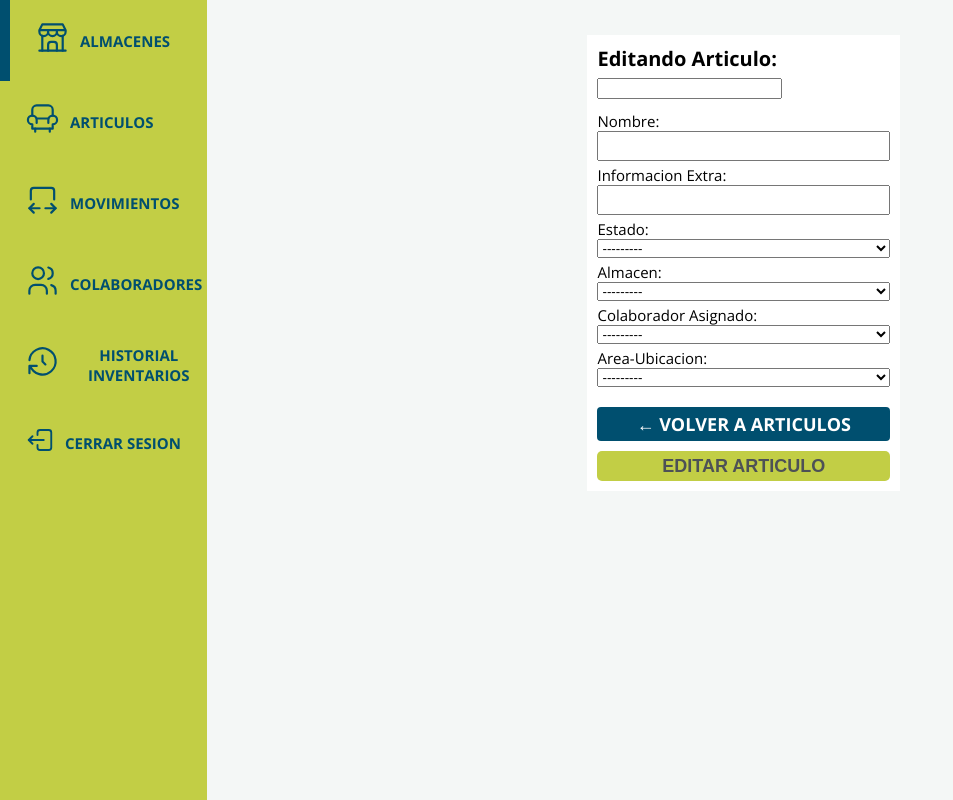
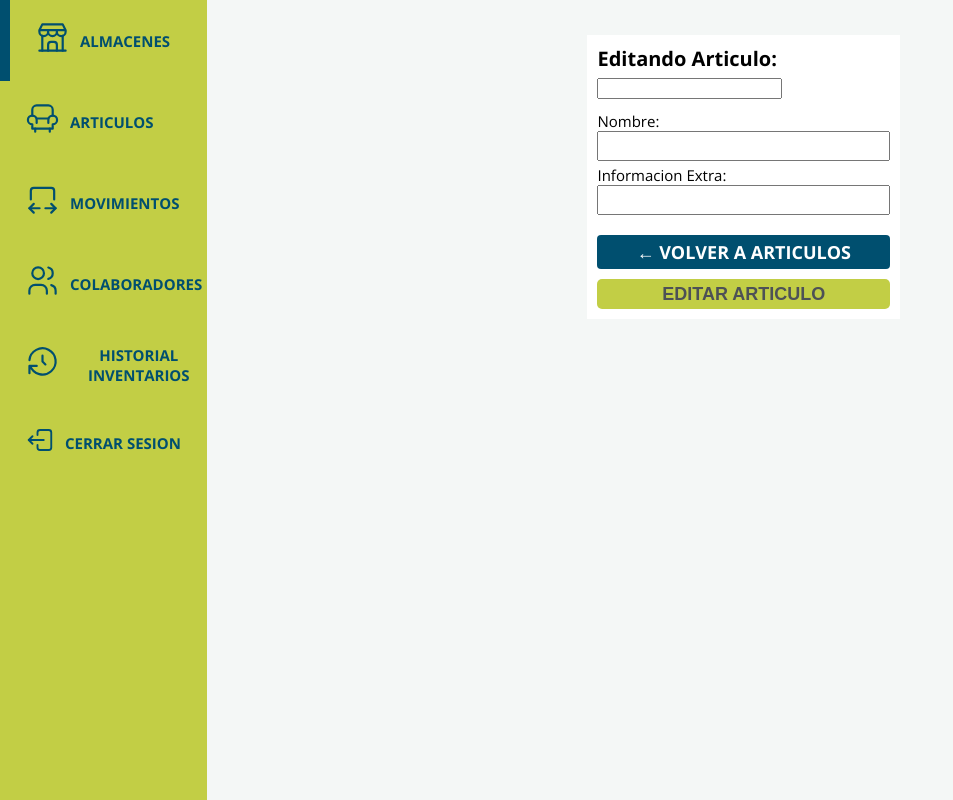
Before and after one commit to ViTh0X/aplicaciones_incasur, a Django app: template templates/logistica/formulario_editar_item.html in a window 1280 px wide. Shown: the whole page, without its empty margins (0-953 px from the left). Run offline with Django 5.2, Linux system fonts and the light colour scheme; the template is opened without the code that fills it: values that come from a table or form of the project are taken from there, others are empty.

Commit message:
Editar Formulario items

```diff
--- a/app_logistica/models.py
+++ b/app_logistica/models.py
@@ -1,5 +1,6 @@
 from django.db import models
 from django.conf import settings
+import hashlib
 import os
 
 # Create your models here.
@@ -126,7 +127,21 @@ class HistorialInventarios(models.Model):
     def __str__(self):
         return self.id_historial
 
-#tenemos que eliminar esta tabla
+class ItemMovimientosCabecera(models.Model):
+    id_cabezera = models.AutoField(primary_key=True)
+    colaborador_confirma = models.ForeignKey(Colaboradores,on_delete=models.CASCADE)
+    fecha = models.DateTimeField(auto_now=True)
+    firma_base64 = models.TextField()
+    hash_seguridad = models.CharField(max_length=64, editable=False)
+
+    def save(self, *args, **kwargs):
+        if not self.hash_seguridad:
+            # Sello de seguridad
+            cadena = f"{self.nombre_trabajador}{self.fecha}{self.firma_base64}{settings.SECRET_KEY}"
+            self.hash_seguridad = hashlib.sha256(cadena.encode()).hexdigest()
+        super().save(*args, **kwargs)
+
+
 
 class TiposMovimiento(models.Model):
     id_tipo = models.AutoField(primary_key=True)
@@ -140,10 +155,12 @@ class TiposMovimiento(models.Model):
     def __str__(self):
         return self.nombre_movimiento
 
+
 class ItemsMovimientos(models.Model):
     id_movimiento = models.AutoField(primary_key=True)
+    id_movimiento_cabezera = models.ForeignKey(ItemMovimientosCabecera,on_delete=models.CASCADE,null=True,blank=True)
+    id_item = models.ForeignKey(Items,on_delete=models.CASCADE)
     tipo_movimiento = models.ForeignKey(TiposMovimiento,on_delete=models.CASCADE)#,null=True,blank=True)#
-    id_item = models.ForeignKey(Items,on_delete=models.CASCADE)
     nombre_origen = models.CharField(max_length=150)
     nombre_destino = models.CharField(max_length=150)
     id_movimiento_referencia = models.ForeignKey('self',on_delete=models.CASCADE,null=True,blank=True)#
--- a/templates/logistica/formulario_editar_item.html
+++ b/templates/logistica/formulario_editar_item.html
@@ -7,10 +7,6 @@
         <div>
             <p class="mensaje_error">{{ form.nombre_item.errors }}</p>
             <p class="mensaje_error">{{ form.descripcion_item.errors }}</p>
-            <p class="mensaje_error">{{ form.id_estado.errors }}</p>
-            <p class="mensaje_error">{{ form.id_almacen.errors }}</p>
-            <p class="mensaje_error">{{ form.id_usuario.errors }}</p>
-            <p class="mensaje_error">{{ form.id_area.errors }}</p>
         </div>
         <form method="POST">
             {% csrf_token %}
@@ -22,22 +18,6 @@
                 <label for="">Informacion Extra:</label>
                 {{ form.descripcion_item }}
             </div>
-            <div class="campos_textosimple">
-                <label for="">Estado:</label>
-                {{ form.id_estado }}
-            </div>
-            <div class="campos_textosimple">
-                <label for="">Almacen:</label>
-                {{ form.id_almacen }}
-            </div>
-            <div class="campos_textosimple">
-                <label for="">Colaborador Asignado:</label>
-                {{ form.id_usuario }}
-            </div>
-            <div class="campos_textosimple">
-                <label for="">Area-Ubicacion:</label>
-                {{ form.id_area }}
-            </div>
             <div class="botones_formularios">
                 <a class="boton_enlace a1" href="{% url 'logistica_items' %}">← Volver a Articulos</a>
                 <button class="boton_formulario" type="submit">Editar Articulo</button>
```
Also changed, not shown: templates/logistica/formulario_editar_item_celular.html (+0 -20 lines).
